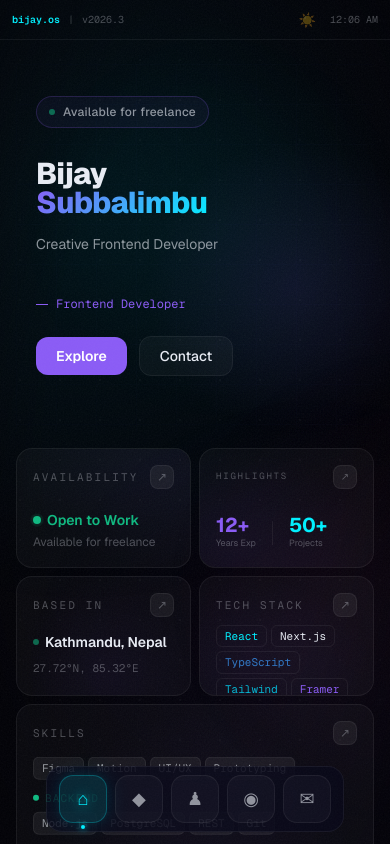
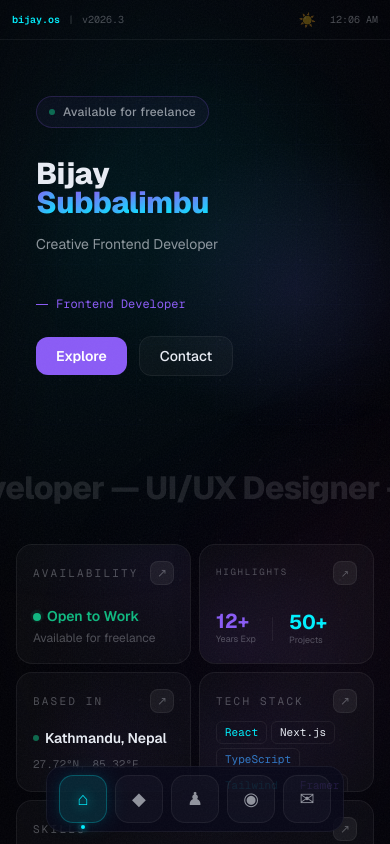
Before and after one commit to Limbuthitoo/portfolio, a Next.js app: page / in a window 390 px wide. Built offline with nearby package versions, Linux system fonts and the light colour scheme.

Commit message:
feat: WOW factor — cinematic hero entrance, 3D tilt cards, scroll-velocity marquee, enhanced cursor, page transitions with exit animations, scroll progress fix

```diff
--- a/src/app/page.tsx
+++ b/src/app/page.tsx
@@ -1,5 +1,6 @@
 import BentoGrid from "@/components/bento/BentoGrid";
 import HeroSection from "@/components/bento/HeroSection";
+import ScrollMarquee from "@/components/common/ScrollMarquee";
 import { getProjects, getExperiences, getSiteConfig, seedIfEmpty } from "@/lib/db";
 
 export const revalidate = 60;
@@ -10,9 +11,14 @@ export default async function Home() {
   const experiences = await getExperiences();
   const siteConfig = await getSiteConfig();
 
+  const marqueeTexts = siteConfig.roles?.length
+    ? siteConfig.roles
+    : ["Design Engineer", "Frontend Developer", "UI/UX Designer", "Creative Technologist"];
+
   return (
     <>
       <HeroSection siteConfig={siteConfig} />
+      <ScrollMarquee texts={marqueeTexts} />
       <BentoGrid projects={projects} experiences={experiences} siteConfig={siteConfig} />
     </>
   );
--- a/src/components/bento/BentoGrid.tsx
+++ b/src/components/bento/BentoGrid.tsx
@@ -11,6 +11,7 @@ import AvailabilityCard from "./cards/AvailabilityCard";
 import TechStack from "./cards/TechStack";
 import QuickLinks from "./cards/QuickLinks";
 import CurrentlyCard from "./cards/CurrentlyCard";
+import TiltCard from "@/components/common/TiltCard";
 
 interface Props {
   projects: Project[];
@@ -50,60 +51,60 @@ export default function BentoGrid({ projects, experiences, siteConfig }: Props)
       >
         {/* Row 1: Info cards — Availability, Highlights, Location, Tech */}
         <motion.div variants={item} className="col-span-1 sm:col-span-2 md:col-span-2 lg:col-span-3 row-span-1">
-          <AvailabilityCard siteConfig={siteConfig} />
+          <TiltCard className="h-full"><AvailabilityCard siteConfig={siteConfig} /></TiltCard>
         </motion.div>
 
         <motion.div variants={item} className="col-span-1 sm:col-span-2 md:col-span-2 lg:col-span-3 row-span-1">
-          <HighlightsCard siteConfig={siteConfig} />
+          <TiltCard className="h-full"><HighlightsCard siteConfig={siteConfig} /></TiltCard>
         </motion.div>
 
         <motion.div variants={item} className="col-span-1 sm:col-span-2 md:col-span-2 lg:col-span-3 row-span-1">
-          <LocationCard siteConfig={siteConfig} />
+          <TiltCard className="h-full"><LocationCard siteConfig={siteConfig} /></TiltCard>
         </motion.div>
 
         <motion.div variants={item} className="col-span-1 sm:col-span-2 md:col-span-2 lg:col-span-3 row-span-1">
-          <TechStack siteConfig={siteConfig} />
+          <TiltCard className="h-full"><TechStack siteConfig={siteConfig} /></TiltCard>
         </motion.div>
 
         {/* Row 2-3: Skills + Experience + QuickLinks */}
         <motion.div variants={item} className="col-span-2 sm:col-span-4 md:col-span-3 lg:col-span-3 row-span-2">
-          <SkillsCard siteConfig={siteConfig} />
+          <TiltCard className="h-full" tiltStrength={5}><SkillsCard siteConfig={siteConfig} /></TiltCard>
         </motion.div>
 
         <motion.div variants={item} className="col-span-2 sm:col-span-4 md:col-span-5 lg:col-span-5 row-span-2">
-          <ExperienceTimeline experiences={experiences} />
+          <TiltCard className="h-full" tiltStrength={5}><ExperienceTimeline experiences={experiences} /></TiltCard>
         </motion.div>
 
         <motion.div variants={item} className="col-span-2 sm:col-span-4 md:col-span-8 lg:col-span-4 row-span-1">
-          <QuickLinks siteConfig={siteConfig} />
+          <TiltCard className="h-full"><QuickLinks siteConfig={siteConfig} /></TiltCard>
         </motion.div>
 
         <motion.div variants={item} className="col-span-2 sm:col-span-4 md:col-span-8 lg:col-span-4 row-span-1">
-          <CurrentlyCard siteConfig={siteConfig} />
+          <TiltCard className="h-full"><CurrentlyCard siteConfig={siteConfig} /></TiltCard>
         </motion.div>
 
         {/* Row 4-5+: Featured projects */}
         {featured[0] && (
           <motion.div variants={item} className="col-span-2 sm:col-span-4 md:col-span-4 lg:col-span-6 row-span-2">
-            <ProjectShowcase project={featured[0]} index={0} />
+            <TiltCard className="h-full" tiltStrength={4}><ProjectShowcase project={featured[0]} index={0} /></TiltCard>
           </motion.div>
         )}
 
         {featured[1] && (
           <motion.div variants={item} className="col-span-2 sm:col-span-4 md:col-span-4 lg:col-span-6 row-span-2">
-            <ProjectShowcase project={featured[1]} index={1} />
+            <TiltCard className="h-full" tiltStrength={4}><ProjectShowcase project={featured[1]} index={1} /></TiltCard>
           </motion.div>
         )}
 
         {featured[2] && (
           <motion.div variants={item} className="col-span-2 sm:col-span-4 md:col-span-4 lg:col-span-6 row-span-2">
-            <ProjectShowcase project={featured[2]} index={2} />
+            <TiltCard className="h-full" tiltStrength={4}><ProjectShowcase project={featured[2]} index={2} /></TiltCard>
           </motion.div>
         )}
 
         {featured[3] && (
           <motion.div variants={item} className="col-span-2 sm:col-span-4 md:col-span-4 lg:col-span-6 row-span-2">
-            <ProjectShowcase project={featured[3]} index={3} />
+            <TiltCard className="h-full" tiltStrength={4}><ProjectShowcase project={featured[3]} index={3} /></TiltCard>
           </motion.div>
         )}
       </motion.div>
--- a/src/components/bento/HeroSection.tsx
+++ b/src/components/bento/HeroSection.tsx
@@ -1,6 +1,6 @@
 "use client";
 
-import { useRef } from "react";
+import { useRef, useState, useEffect } from "react";
 import { motion, AnimatePresence, useMotionValue, useTransform, useSpring } from "framer-motion";
 import Link from "next/link";
 import { SiteConfig } from "@/types";
@@ -14,6 +14,21 @@ const DEFAULT_ROLES = [
   "Creative Technologist",
 ];
 
+/* ─── Cinematic stagger sequence ─── */
+const heroSequence = {
+  hidden: {},
+  show: { transition: { staggerChildren: 0.12, delayChildren: 0.1 } },
+};
+const heroChild = (delay = 0) => ({
+  hidden: { opacity: 0, y: 40, filter: "blur(8px)" },
+  show: {
+    opacity: 1,
+    y: 0,
+    filter: "blur(0px)",
+    transition: { duration: 0.9, delay, ease: [0.16, 1, 0.3, 1] as const },
+  },
+});
+
 export default function HeroSection({ siteConfig }: { siteConfig?: SiteConfig }) {
   const roles = siteConfig?.roles?.length ? siteConfig.roles : DEFAULT_ROLES;
   const { index: roleIdx } = useRotatingText(roles);
@@ -22,6 +37,13 @@ export default function HeroSection({ siteConfig }: { siteConfig?: SiteConfig })
   const lastName = rest.join(" ");
   const tagline = siteConfig?.title || "Creative Frontend Developer";
   const availability = siteConfig?.availability || "Available for work";
+
+  /* Reveal curtain */
+  const [revealed, setRevealed] = useState(false);
+  useEffect(() => {
+    const t = setTimeout(() => setRevealed(true), 100);
+    return () => clearTimeout(t);
+  }, []);
 
   const containerRef = useRef<HTMLDivElement>(null);
   const mouseX = useMotionValue(0);
@@ -120,16 +142,19 @@ export default function HeroSection({ siteConfig }: { siteConfig?: SiteConfig })
         </div>
 
         {/* Main layout — left text + right image */}
-        <div className="relative z-10 flex flex-col md:flex-row items-start md:items-stretch">
+        <motion.div
+          className="relative z-10 flex flex-col md:flex-row items-start md:items-stretch"
+          variants={heroSequence}
+          initial="hidden"
+          animate={revealed ? "show" : "hidden"}
+        >
 
           {/* Left content */}
           <div className="flex-1 px-5 sm:px-8 md:px-12 lg:px-16 py-8 sm:py-14 md:py-20 lg:py-24 w-full md:max-w-2xl">
             {/* Status badge */}
             <motion.div
               className="inline-flex items-center gap-2 px-3 py-1.5 rounded-full border border-[var(--violet)]/20 bg-[var(--violet)]/5 mb-8"
-              initial={{ opacity: 0, y: -10 }}
-              animate={{ opacity: 1, y: 0 }}
-              transition={{ delay: 0.1 }}
+              variants={heroChild(0)}
             >
               <span className="w-1.5 h-1.5 rounded-full bg-[var(--emerald)] animate-pulse" />
               <span className="text-[12px] font-medium text-[var(--fg-2)] tracking-wide">
@@ -137,36 +162,55 @@ export default function HeroSection({ siteConfig }: { siteConfig?: SiteConfig })
               </span>
             </motion.div>
 
-            {/* Name */}
+            {/* Name — split letter reveal */}
             <motion.h1
-              className="text-3xl sm:text-4xl md:text-6xl lg:text-[5.5rem] font-extrabold tracking-tight leading-[0.95] mb-4 sm:mb-6"
-              initial={{ opacity: 0, y: 30 }}
-              animate={{ opacity: 1, y: 0 }}
+              className="text-3xl sm:text-4xl md:text-6xl lg:text-[5.5rem] font-extrabold tracking-tight leading-[0.95] mb-4 sm:mb-6 overflow-hidden"
+              variants={heroChild(0)}
+            >
+              <span className="block overflow-hidden">
+                {firstName.split("").map((char, i) => (
+                  <motion.span
+                    key={i}
+                    className="inline-block"
+                    initial={{ y: "120%", rotateX: -40 }}
+                    animate={revealed ? { y: "0%", rotateX: 0 } : {}}
                     transition={{
-                delay: 0.2,
-                duration: 0.7,
+                      duration: 0.8,
+                      delay: 0.2 + i * 0.04,
                       ease: [0.16, 1, 0.3, 1],
                     }}
                   >
-              {firstName}
-              <br />
-              <span
-                className="bg-clip-text text-transparent"
+                    {char}
+                  </motion.span>
+                ))}
+              </span>
+              <span className="block overflow-hidden">
+                {lastName.split("").map((char, i) => (
+                  <motion.span
+                    key={i}
+                    className="inline-block bg-clip-text text-transparent"
                     style={{
                       backgroundImage:
                         "linear-gradient(135deg, var(--violet) 0%, var(--cyan) 100%)",
                     }}
+                    initial={{ y: "120%", rotateX: -40 }}
+                    animate={revealed ? { y: "0%", rotateX: 0 } : {}}
+                    transition={{
+                      duration: 0.8,
+                      delay: 0.35 + i * 0.04,
+                      ease: [0.16, 1, 0.3, 1],
+                    }}
                   >
-                {lastName}
+                    {char}
+                  </motion.span>
+                ))}
               </span>
             </motion.h1>
 
-            {/* Description */}
+            {/* Description — line reveal */}
             <motion.p
               className="text-sm md:text-base text-[var(--fg-2)] max-w-md leading-relaxed mb-8"
-              initial={{ opacity: 0, y: 15 }}
-              animate={{ opacity: 1, y: 0 }}
-              transition={{ delay: 0.35 }}
+              variants={heroChild(0.15)}
             >
               {tagline}
             </motion.p>
@@ -174,9 +218,7 @@ export default function HeroSection({ siteConfig }: { siteConfig?: SiteConfig })
             {/* Rotating role */}
             <motion.div
               className="h-6 mb-8"
-              initial={{ opacity: 0 }}
-              animate={{ opacity: 1 }}
-              transition={{ delay: 0.4 }}
+              variants={heroChild(0.2)}
             >
               <AnimatePresence mode="wait">
                 <motion.span
@@ -188,7 +230,12 @@ export default function HeroSection({ siteConfig }: { siteConfig?: SiteConfig })
                   exit={{ y: -12, opacity: 0, filter: "blur(4px)" }}
                   transition={{ duration: 0.3 }}
                 >
-                  <span className="w-3 h-px bg-[var(--violet)]" />
+                  <motion.span
+                    className="w-3 h-px bg-[var(--violet)]"
+                    initial={{ scaleX: 0 }}
+                    animate={{ scaleX: 1 }}
+                    transition={{ duration: 0.4, delay: 0.1 }}
+                  />
                   {roles[roleIdx]}
                 </motion.span>
               </AnimatePresence>
@@ -197,9 +244,7 @@ export default function HeroSection({ siteConfig }: { siteConfig?: SiteConfig })
             {/* CTAs */}
             <motion.div
               className="flex items-center gap-3 mb-8 sm:mb-14"
-              initial={{ opacity: 0, y: 10 }}
-              animate={{ opacity: 1, y: 0 }}
-              transition={{ delay: 0.5 }}
+              variants={heroChild(0.3)}
             >
               <MagneticButton strength={0.4}>
                 <Link
@@ -232,9 +277,9 @@ export default function HeroSection({ siteConfig }: { siteConfig?: SiteConfig })
                 rotateY: imgRotateY,
                 rotateX: imgRotateX,
               }}
-              initial={{ opacity: 0, scale: 0.85, x: 40 }}
-              animate={{ opacity: 1, scale: 1, x: 0 }}
-              transition={{ delay: 0.3, duration: 0.9, ease: [0.16, 1, 0.3, 1] }}
+              initial={{ opacity: 0, scale: 0.7, x: 60, filter: "blur(12px)" }}
+              animate={revealed ? { opacity: 1, scale: 1, x: 0, filter: "blur(0px)" } : {}}
+              transition={{ delay: 0.5, duration: 1.2, ease: [0.16, 1, 0.3, 1] }}
             >
               {/* Glow behind */}
               <div
@@ -253,7 +298,7 @@ export default function HeroSection({ siteConfig }: { siteConfig?: SiteConfig })
               </motion.div>
             </motion.div>
           </div>
-        </div>
+        </motion.div>
       </div>
     </div>
   );
--- a/src/components/common/PageTransition.tsx
+++ b/src/components/common/PageTransition.tsx
@@ -1,7 +1,23 @@
 'use client';
 
-import { motion } from 'framer-motion';
+import { motion, AnimatePresence } from 'framer-motion';
 import { usePathname } from 'next/navigation';
+
+const variants = {
+  hidden: { opacity: 0, y: 30, filter: 'blur(6px)' },
+  enter: {
+    opacity: 1,
+    y: 0,
+    filter: 'blur(0px)',
+    transition: { duration: 0.5, ease: [0.16, 1, 0.3, 1] as const },
+  },
+  exit: {
+    opacity: 0,
+    y: -20,
+    filter: 'blur(4px)',
+    transition: { duration: 0.3, ease: [0.4, 0, 1, 1] as const },
+  },
+};
 
 export default function PageTransition({ children }: { children: React.ReactNode }) {
   const pathname = usePathname();
@@ -9,12 +25,16 @@ export default function PageTransition({ children }: { children: React.ReactNode
   if (pathname.startsWith('/dashboard')) return <>{children}</>;
 
   return (
-    <motion.div
-      initial={{ opacity: 0, y: 20 }}
-      animate={{ opacity: 1, y: 0 }}
-      transition={{ duration: 0.4, ease: [0.25, 0.46, 0.45, 0.94] }}
-    >
-      {children}
-    </motion.div>
+    <AnimatePresence mode="wait">
+      <motion.div
+        key={pathname}
+        variants={variants}
+        initial="hidden"
+        animate="enter"
+        exit="exit"
+      >
+        {children}
+      </motion.div>
+    </AnimatePresence>
   );
 }
--- /dev/null
+++ b/src/components/common/ScrollMarquee.tsx
@@ -0,0 +1,80 @@
+'use client';
+
+import { useRef, useEffect, useState } from 'react';
+import { motion, useAnimationFrame, useMotionValue, useTransform } from 'framer-motion';
+
+interface ScrollMarqueeProps {
+  texts: string[];
+  baseVelocity?: number;
+}
+
+export default function ScrollMarquee({ texts, baseVelocity = -1.5 }: ScrollMarqueeProps) {
+  const baseX = useMotionValue(0);
+  const scrollVelocity = useMotionValue(0);
+  const [containerWidth, setContainerWidth] = useState(0);
+  const containerRef = useRef<HTMLDivElement>(null);
+  const prevScroll = useRef(0);
+
+  // Track scroll velocity from the scroll container
+  useEffect(() => {
+    const wrapper = document.querySelector('.bento-scroll') as HTMLElement | null;
+    if (!wrapper) return;
+
+    let lastTime = performance.now();
+    const onScroll = () => {
+      const now = performance.now();
+      const dt = now - lastTime;
+      if (dt > 0) {
+        const vel = (wrapper.scrollTop - prevScroll.current) / dt;
+        scrollVelocity.set(vel);
+        prevScroll.current = wrapper.scrollTop;
+        lastTime = now;
+      }
+    };
+
+    wrapper.addEventListener('scroll', onScroll, { passive: true });
+    return () => wrapper.removeEventListener('scroll', onScroll);
+  }, [scrollVelocity]);
+
+  useEffect(() => {
+    if (containerRef.current) {
+      setContainerWidth(containerRef.current.scrollWidth / 2);
+    }
+  }, [texts]);
+
+  useAnimationFrame((_, delta) => {
+    const velocity = scrollVelocity.get();
+    // Speed up marquee based on scroll velocity
+    const speedMultiplier = 1 + Math.min(Math.abs(velocity) * 3, 8);
+    let moveBy = baseVelocity * speedMultiplier * (delta / 16);
+
+    let newX = baseX.get() + moveBy;
+    if (containerWidth > 0 && Math.abs(newX) >= containerWidth) {
+      newX = 0;
+    }
+    baseX.set(newX);
+
+    // Decay scroll velocity
+    scrollVelocity.set(velocity * 0.95);
+  });
+
+  const x = useTransform(baseX, (v) => `${v}px`);
+  const separator = ' — ';
+  const fullText = texts.join(separator) + separator;
+  // Repeat 4x to ensure seamless loop
+  const repeated = fullText.repeat(4);
+
+  return (
+    <div className="overflow-hidden py-6 md:py-8 select-none">
+      <motion.div
+        ref={containerRef}
+        className="flex whitespace-nowrap"
+        style={{ x }}
+      >
+        <span className="text-[clamp(2rem,5vw,4rem)] font-extrabold tracking-tight text-[var(--fg-3)] opacity-40">
+          {repeated}
+        </span>
+      </motion.div>
+    </div>
+  );
+}
--- /dev/null
+++ b/src/components/common/TiltCard.tsx
@@ -0,0 +1,63 @@
+'use client';
+
+import { useRef, type ReactNode } from 'react';
+import { motion, useMotionValue, useSpring } from 'framer-motion';
+
+interface TiltCardProps {
+  children: ReactNode;
+  className?: string;
+  tiltStrength?: number;
+}
+
+export default function TiltCard({ children, className = '', tiltStrength = 8 }: TiltCardProps) {
+  const ref = useRef<HTMLDivElement>(null);
+  const rotateX = useMotionValue(0);
+  const rotateY = useMotionValue(0);
+  const glowX = useMotionValue(50);
+  const glowY = useMotionValue(50);
+
+  const springRotateX = useSpring(rotateX, { stiffness: 300, damping: 25 });
+  const springRotateY = useSpring(rotateY, { stiffness: 300, damping: 25 });
+
+  const handleMouseMove = (e: React.MouseEvent) => {
+    if (!ref.current) return;
+    const rect = ref.current.getBoundingClientRect();
+    const x = (e.clientX - rect.left) / rect.width - 0.5;
+    const y = (e.clientY - rect.top) / rect.height - 0.5;
+    rotateX.set(-y * tiltStrength);
+    rotateY.set(x * tiltStrength);
+    glowX.set(((e.clientX - rect.left) / rect.width) * 100);
+    glowY.set(((e.clientY - rect.top) / rect.height) * 100);
+  };
+
+  const handleMouseLeave = () => {
+    rotateX.set(0);
+    rotateY.set(0);
+    glowX.set(50);
+    glowY.set(50);
+  };
+
+  return (
+    <motion.div
+      ref={ref}
+      className={`${className} relative`}
+      style={{
+        rotateX: springRotateX,
+        rotateY: springRotateY,
+        transformStyle: 'preserve-3d',
+        perspective: 800,
+      }}
+      onMouseMove={handleMouseMove}
+      onMouseLeave={handleMouseLeave}
+    >
+      {children}
+      {/* Cursor-following glow */}
+      <motion.div
+        className="absolute inset-0 rounded-[inherit] pointer-events-none opacity-0 hover:opacity-100 transition-opacity duration-300 z-10"
+        style={{
+          background: `radial-gradient(circle at ${glowX.get()}% ${glowY.get()}%, rgba(139,92,246,0.06) 0%, transparent 60%)`,
+        }}
+      />
+    </motion.div>
+  );
+}
```
Also changed, not shown: src/components/common/ScrollProgress.tsx (+39 -5 lines), src/components/system/CustomCursor.tsx (+43 -7 lines). Lines whose indentation alone changed are shown as unchanged.
